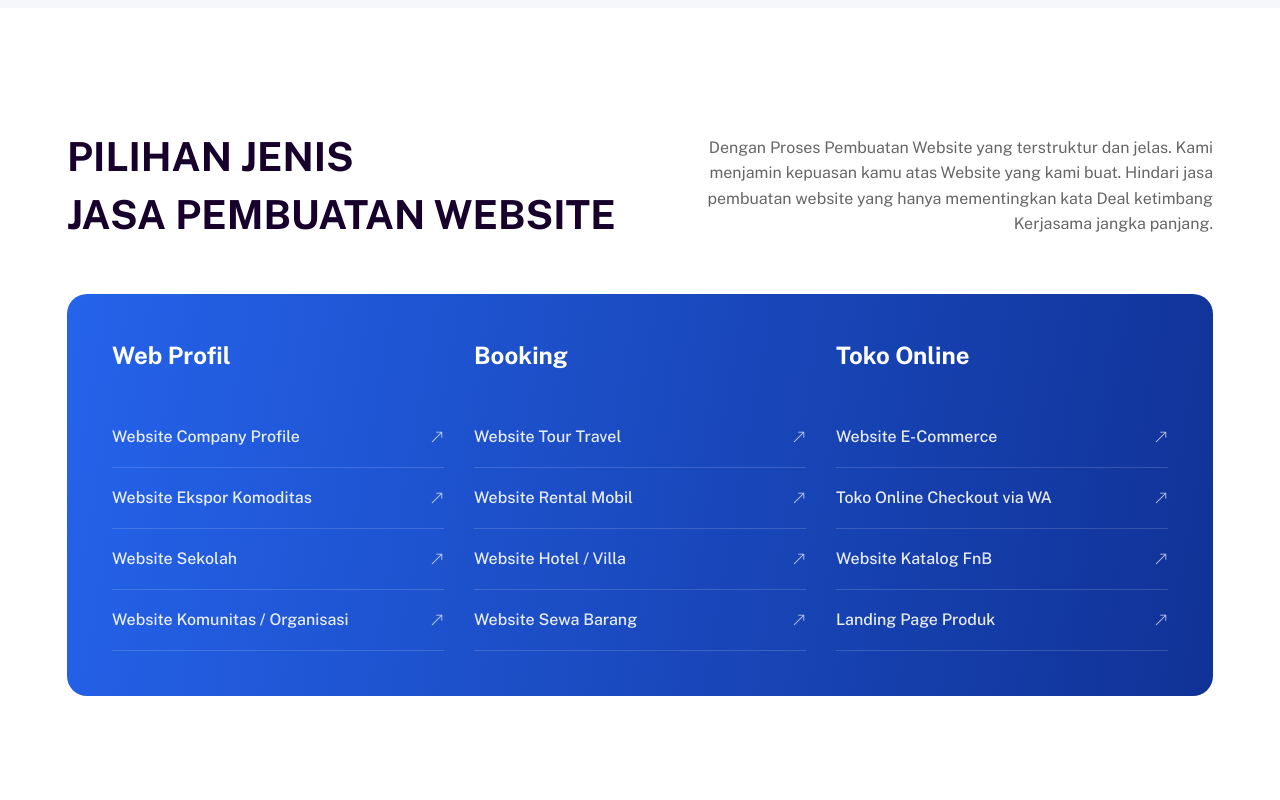
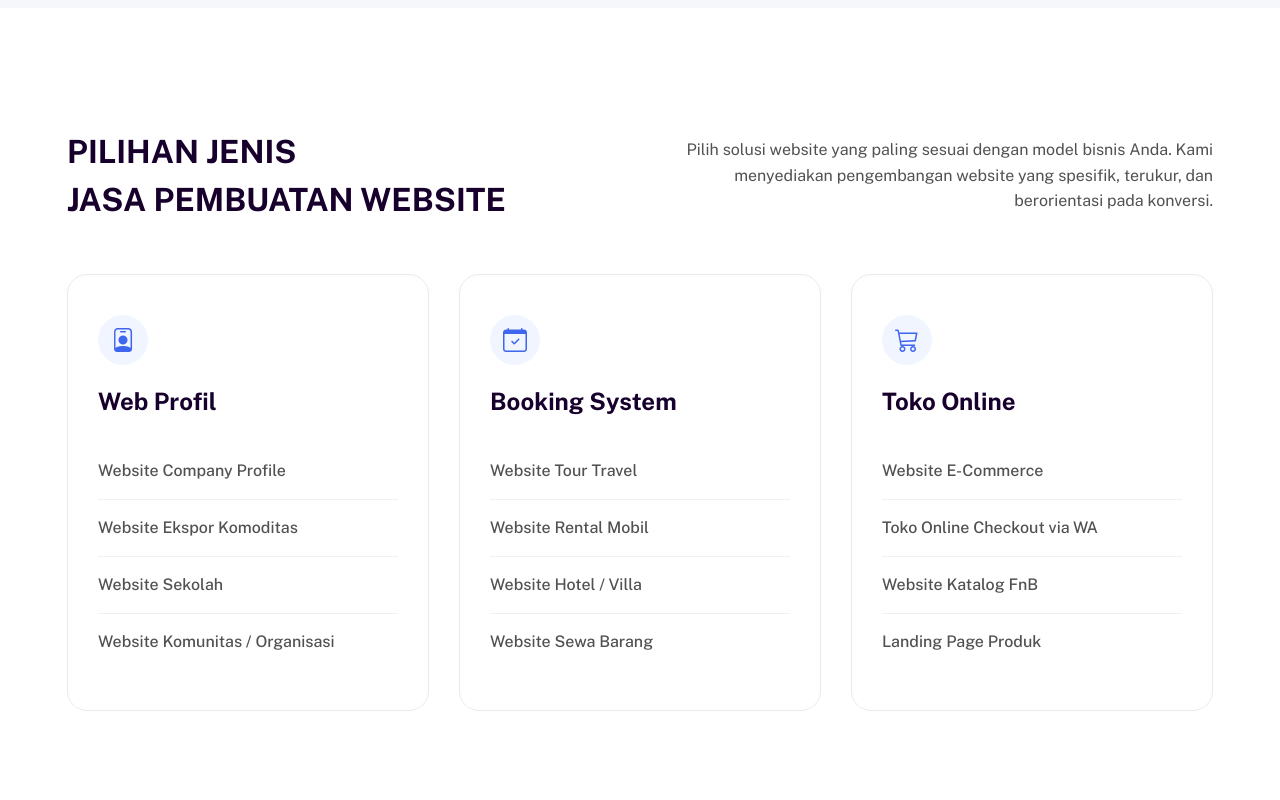
Before and after one commit to sayyidusy15/lyven-website, a Next.js app: page /home2 in a window 1280 px wide. Shown: the part 3300-4100 px from the top of the page. Built offline with nearby package versions, Linux system fonts and the light colour scheme.

Commit message:
service-category-variant 2

```diff
--- a/src/app/Components/Services/ServiceCategory.tsx
+++ b/src/app/Components/Services/ServiceCategory.tsx
@@ -1,10 +1,10 @@
 import Link from 'next/link';
 import React from 'react';
 
-// Data Dummy sesuai gambar
 const serviceCategories = [
   {
     title: 'Web Profil',
+    icon: 'bi-person-badge', // Opsional: Tambah icon biar cantik
     items: [
       { label: 'Website Company Profile', url: '/service/company-profile' },
       { label: 'Website Ekspor Komoditas', url: '/service/ekspor' },
@@ -13,7 +13,8 @@ const serviceCategories = [
     ],
   },
   {
-    title: 'Booking',
+    title: 'Booking System',
+    icon: 'bi-calendar-check',
     items: [
       { label: 'Website Tour Travel', url: '/service/tour-travel' },
       { label: 'Website Rental Mobil', url: '/service/rental' },
@@ -23,6 +24,7 @@ const serviceCategories = [
   },
   {
     title: 'Toko Online',
+    icon: 'bi-cart3',
     items: [
       { label: 'Website E-Commerce', url: '/service/ecommerce' },
       { label: 'Toko Online Checkout via WA', url: '/service/toko-wa' },
@@ -38,54 +40,65 @@ const ServiceCategory = () => {
       <div className="cs_height_120 cs_height_lg_80"></div>
       <div className="container">
 
-        {/* --- HEADER SECTION --- */}
+        {/* HEADER SECTION */}
         <div className="row align-items-center cs_mb_50">
           <div className="col-lg-6">
             <div className="cs_section_heading cs_style_1">
-              {/* <span className="cs_section_badge cs_mb_20">JASA WEBSITE</span> */}
-              <h2 className="cs_fs_40 cs_bold mb-0 text-uppercase">
+
+              {/* Tambahkan class responsive font jika perlu, tapi CSS diatas sudah menangani */}
+              <h2 className="cs_fs_32 cs_bold mb-0 text-uppercase">
                 PILIHAN JENIS <br /> JASA PEMBUATAN WEBSITE
               </h2>
             </div>
           </div>
           <div className="col-lg-6">
             <p className="cs_section_desc text-end mb-0 cs_mobile_text_left">
-              Dengan Proses Pembuatan Website yang terstruktur dan jelas. Kami menjamin
-              kepuasan kamu atas Website yang kami buat. Hindari jasa pembuatan website yang
-              hanya mementingkan kata Deal ketimbang Kerjasama jangka panjang.
+              Pilih solusi website yang paling sesuai dengan model bisnis Anda.
+              Kami menyediakan pengembangan website yang spesifik, terukur, dan
+              berorientasi pada konversi.
             </p>
           </div>
         </div>
 
-        {/* --- CARD SECTION (Purple/Blue Gradient) --- */}
-        <div className="cs_service_category_card cs_radius_20">
-          <div className="row cs_row_gap_30">
+        {/* CONTENT SECTION */}
+        {/* UPDATE DI SINI: Tambahkan 'cs_gap_y_30' untuk jaga-jaga */}
+        <div className="row cs_row_gap_30 cs_gap_y_30">
           {serviceCategories.map((category, index) => (
             <div className="col-lg-4 col-md-6" key={index}>
-                <div className="cs_sc_column">
-                  <h3 className="cs_sc_title cs_fs_24 cs_bold cs_white_color cs_mb_20">
+
+              <div className="cs_service_group_card cs_radius_20">
+
+                {/* Header Kartu */}
+                <div className="cs_sg_header cs_mb_25">
+                  <div className="cs_sg_icon_box cs_center cs_mb_20">
+                     <i className={`bi ${category.icon}`}></i>
+                  </div>
+                  <h3 className="cs_fs_24 cs_bold cs_heading_color mb-0">
                     {category.title}
                   </h3>
-                  <ul className="cs_sc_list cs_mp_0">
+                </div>
+
+                {/* List Item */}
+                <ul className="cs_sg_list cs_mp_0">
                   {category.items.map((item, i) => (
                     <li key={i}>
-                        <Link href={item.url} className="cs_sc_link">
-                          <span className="cs_sc_label">{item.label}</span>
-                          <span className="cs_sc_icon">
-                            <i className="bi bi-arrow-up-right"></i>
+                      <Link href={item.url} className="cs_sg_link">
+                        <span className="cs_sg_label">{item.label}</span>
+                        <span className="cs_sg_arrow">
+                          <i className="bi bi-arrow-right"></i>
                         </span>
                       </Link>
                     </li>
                   ))}
                 </ul>
+
               </div>
             </div>
           ))}
         </div>
+
       </div>
 
-      </div>
-      {/* <div className="cs_height_120 cs_height_lg_80"></div> */}
     </section>
   );
 };
```
Also changed, not shown: src/app/assets/main.css. Lines whose indentation alone changed are shown as unchanged.
